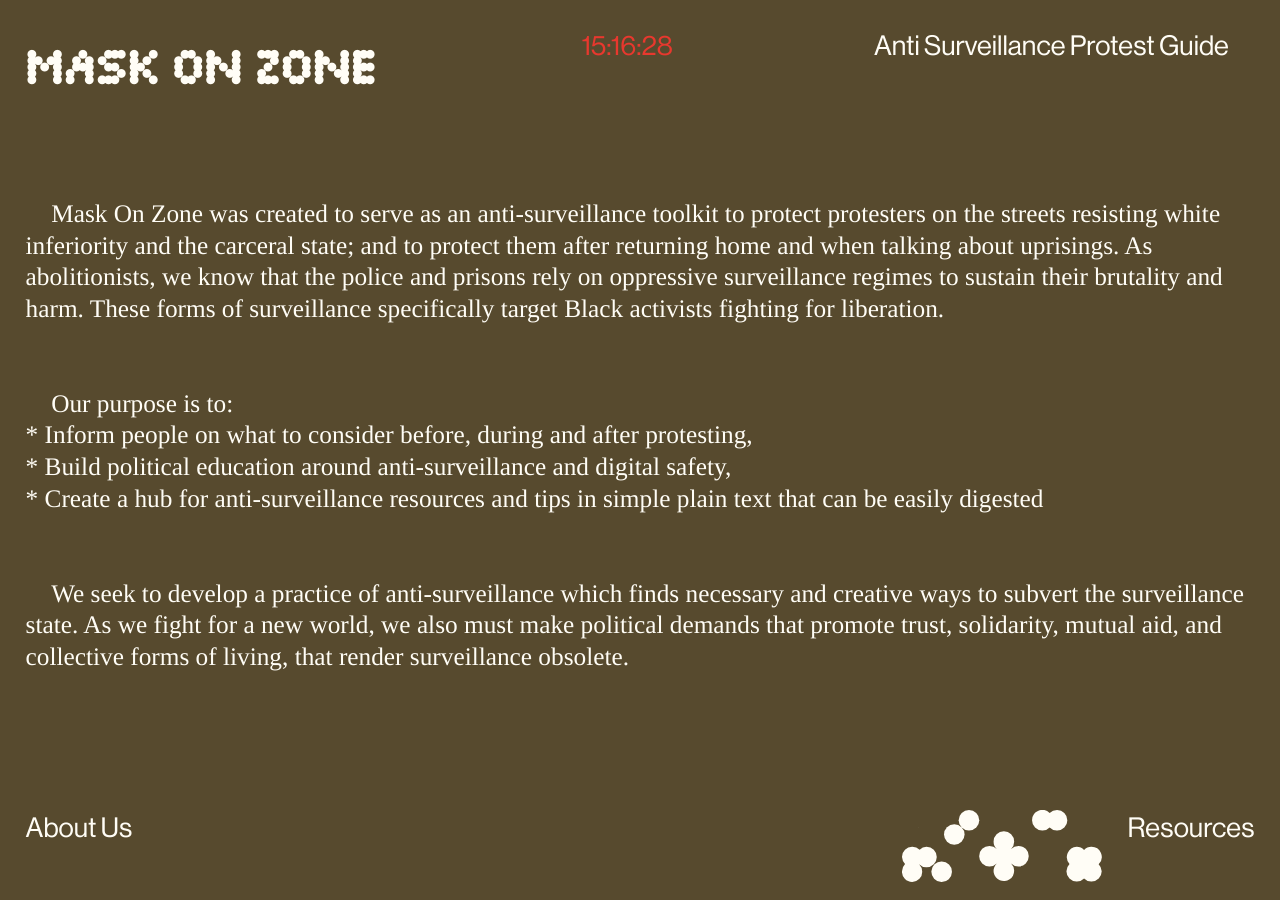
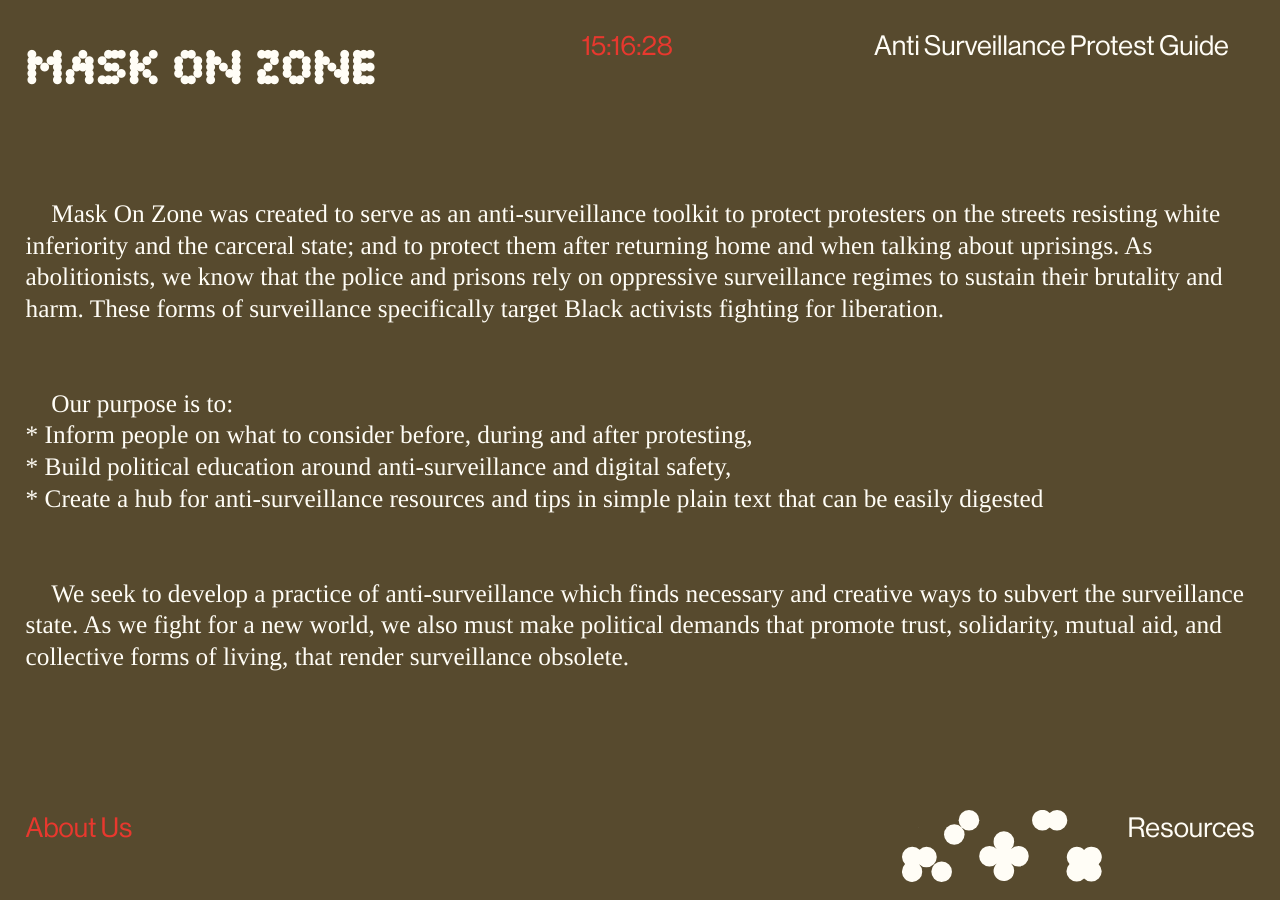
Before and after one commit to mask-on/mask-on.github.io, a Jekyll site: the page built from about.markdown, in a window 1280 px wide. Built offline with Jekyll 4.4.1, drawn with Linux system fonts in a browser that asks for light colours.

Commit message:
selected link

```diff
--- a/about.markdown
+++ b/about.markdown
@@ -39,7 +39,7 @@ layout: index
 <div class="title">
 
 <div class="mask-on">
-<h1 class="title"> <a href="{{site.baseurl}}">mask on zone</a></h1>
+<h1 class="title"> <a href="{{site.url}}">mask on zone</a></h1>
 </div>
 
 <div id="clock"> </div>
@@ -81,7 +81,7 @@ layout: index
 
 <footer>
   <div class="footer-copy">
-    <a class="button bg" href="/about/">About Us</a>
+    <a class="button bg selected" href="/about/">About Us</a>
     <a class="footer-imglink" href="/resources/">
     <svg xmlns="http://www.w3.org/2000/svg" viewBox="0 0 16.31 5.88" class="footer-svg">
 <path d="M.84,5.88A.83.83,0,0,1,0,5a.86.86,0,0,1,.25-.6A.85.85,0,0,1,0,3.84.83.83,0,0,1,.84,3a.86.86,0,0,1,.6.25A.86.86,0,0,1,2,3,.84.84,0,0,1,2,4.68a.82.82,0,0,1-.6-.25h0a.86.86,0,0,1,.25.6A.83.83,0,0,1,.84,5.88ZM3.24,4.2A.84.84,0,1,1,2.4,5,.83.83,0,0,1,3.24,4.2Z"/><path d="M10.62.84A.84.84,0,0,1,12.06.25a.86.86,0,0,1,.6-.25.83.83,0,0,1,.84.84.83.83,0,0,1-.84.84.82.82,0,0,1-.6-.25.81.81,0,0,1-.6.25A.84.84,0,0,1,10.62.84Z"/><path d="M10.35,3.77a.83.83,0,0,1-.84.84.86.86,0,0,1-.6-.25h0a.82.82,0,0,1,.25.6.84.84,0,1,1-1.42-.6h0a.84.84,0,1,1,0-1.18h0a.81.81,0,0,1-.26-.6.84.84,0,1,1,1.68,0,.81.81,0,0,1-.25.6h0a.86.86,0,0,1,.6-.25A.83.83,0,0,1,10.35,3.77Z"/><rect x="1.3" y="1.43" width="0.02" height="0.02" transform="translate(-0.63 1.35) rotate(-45)"/><path d="M3.43,2a.84.84,0,1,1,.84.84A.84.84,0,0,1,3.43,2Z"/><path d="M4.63.84a.84.84,0,0,1,1.68,0,.84.84,0,0,1-1.68,0Z"/><path d="M16.31,5a.83.83,0,0,1-.84.84.81.81,0,0,1-.6-.25.82.82,0,0,1-.6.25A.83.83,0,0,1,13.43,5a.86.86,0,0,1,.25-.6A.84.84,0,0,1,14.27,3a.83.83,0,0,1,.6.26.81.81,0,0,1,.6-.26.84.84,0,0,1,.59,1.44A.86.86,0,0,1,16.31,5Zm-1.43-.6h0v0Z"/></svg>
--- a/css/index.css
+++ b/css/index.css
@@ -395,9 +395,11 @@ color: #FFFDF6;
 
 }
 
+
 .selected{
-/*      color: #e8382e !important;
-*/
+      color: #e8382e !important;
+     fill: #e8382e !important;
+
 }
 
 .footer-svg:hover{
--- a/resources.markdown
+++ b/resources.markdown
@@ -39,7 +39,7 @@ layout: index
 <div class="title">
 
 <div class="mask-on">
-<h1 class="title"> <a href="{{site.baseurl}}">mask on zone</a></h1>
+<h1 class="title"> <a href="{{site.url}}">mask on zone</a></h1>
 </div>
 
 <div id="clock"> </div>
@@ -109,7 +109,7 @@ layout: index
   <div class="footer-copy">
     <a class="button bg" href="/about/">About Us</a>
     <a class="footer-imglink selected" href="/resources/">
-    <svg xmlns="http://www.w3.org/2000/svg" viewBox="0 0 16.31 5.88" class="footer-svg">
+    <svg xmlns="http://www.w3.org/2000/svg" viewBox="0 0 16.31 5.88" class="footer-svg selected">
 <path d="M.84,5.88A.83.83,0,0,1,0,5a.86.86,0,0,1,.25-.6A.85.85,0,0,1,0,3.84.83.83,0,0,1,.84,3a.86.86,0,0,1,.6.25A.86.86,0,0,1,2,3,.84.84,0,0,1,2,4.68a.82.82,0,0,1-.6-.25h0a.86.86,0,0,1,.25.6A.83.83,0,0,1,.84,5.88ZM3.24,4.2A.84.84,0,1,1,2.4,5,.83.83,0,0,1,3.24,4.2Z"/><path d="M10.62.84A.84.84,0,0,1,12.06.25a.86.86,0,0,1,.6-.25.83.83,0,0,1,.84.84.83.83,0,0,1-.84.84.82.82,0,0,1-.6-.25.81.81,0,0,1-.6.25A.84.84,0,0,1,10.62.84Z"/><path d="M10.35,3.77a.83.83,0,0,1-.84.84.86.86,0,0,1-.6-.25h0a.82.82,0,0,1,.25.6.84.84,0,1,1-1.42-.6h0a.84.84,0,1,1,0-1.18h0a.81.81,0,0,1-.26-.6.84.84,0,1,1,1.68,0,.81.81,0,0,1-.25.6h0a.86.86,0,0,1,.6-.25A.83.83,0,0,1,10.35,3.77Z"/><rect x="1.3" y="1.43" width="0.02" height="0.02" transform="translate(-0.63 1.35) rotate(-45)"/><path d="M3.43,2a.84.84,0,1,1,.84.84A.84.84,0,0,1,3.43,2Z"/><path d="M4.63.84a.84.84,0,0,1,1.68,0,.84.84,0,0,1-1.68,0Z"/><path d="M16.31,5a.83.83,0,0,1-.84.84.81.81,0,0,1-.6-.25.82.82,0,0,1-.6.25A.83.83,0,0,1,13.43,5a.86.86,0,0,1,.25-.6A.84.84,0,0,1,14.27,3a.83.83,0,0,1,.6.26.81.81,0,0,1,.6-.26.84.84,0,0,1,.59,1.44A.86.86,0,0,1,16.31,5Zm-1.43-.6h0v0Z"/></svg>
 Resources
 </a>
```
